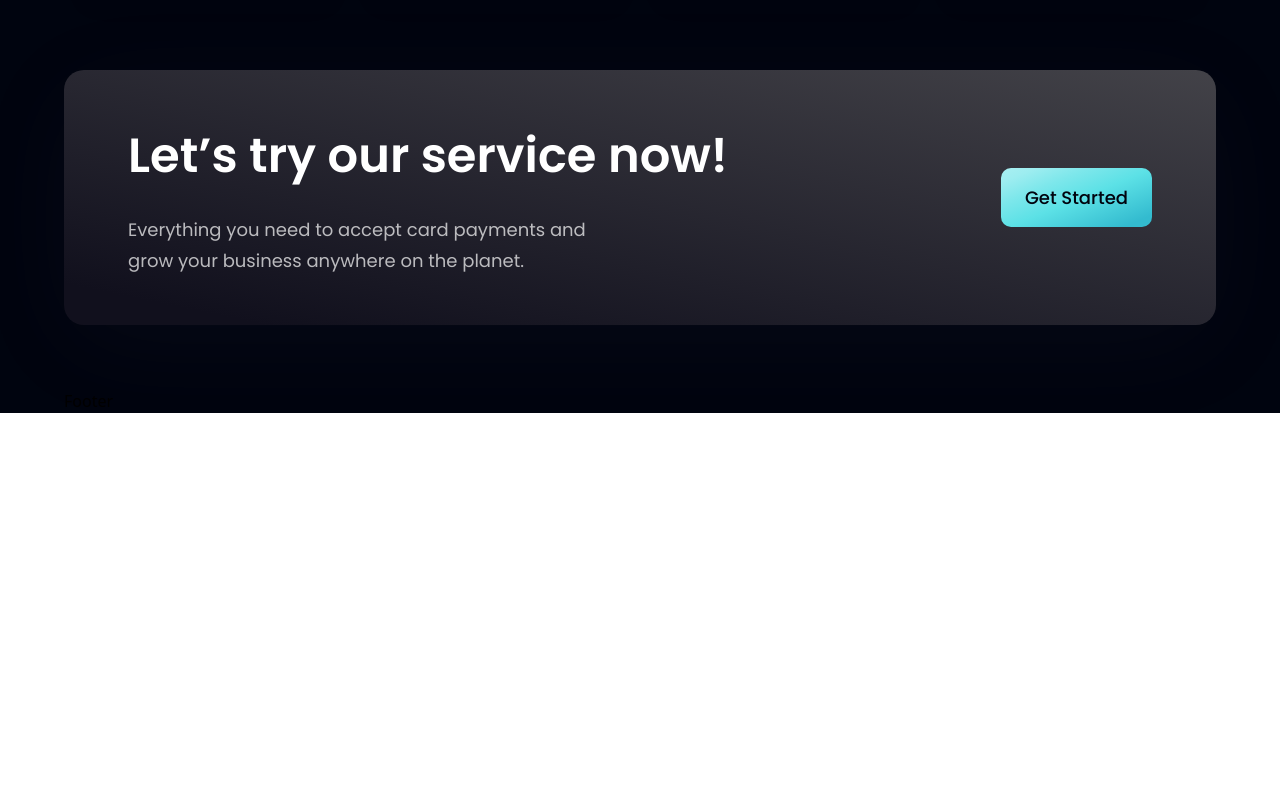
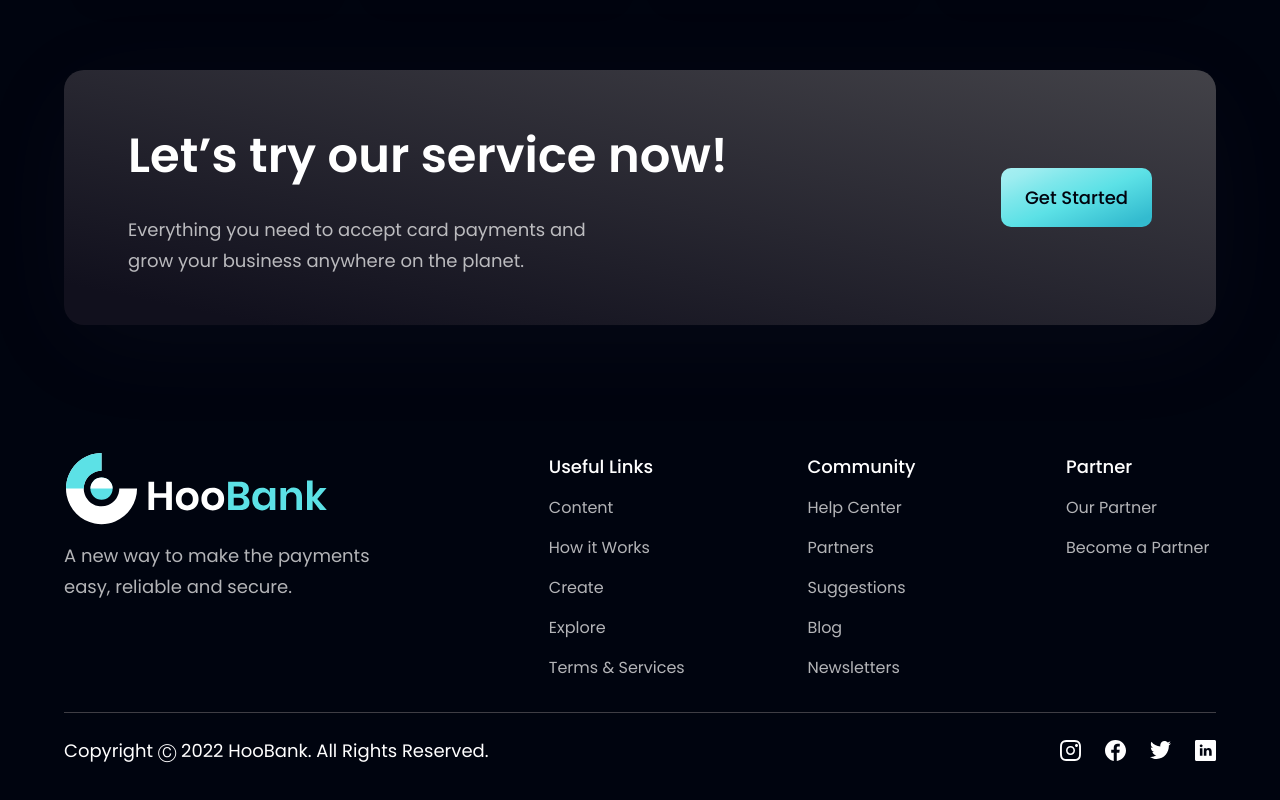
Before and after one commit to joyahmed/dark-web-layout-react, a React (Vite) app: page / in a window 1280 px wide. Shown: the part 3514-4314 px from the top of the page. Before the commit the page ends 3927 px from the top, so only its background shows below. Built offline with nearby package versions, Linux system fonts and the light colour scheme.

Commit message:
✅footer completed

```diff
--- a/src/components/Footer.jsx
+++ b/src/components/Footer.jsx
@@ -1,9 +1,73 @@
-import React from 'react'
+import { logo } from '../assets';
+import { footerLinks, socialMedia } from '../constants';
+import styles from '../styles';
 
-const Footer = () => {
-  return (
-    <div>Footer</div>
-  )
-}
+const Footer = () => (
+	<section
+		className={`${styles.flexCenter} ${styles.paddingY} flex-col`}
+	>
+		<div
+			className={`${styles.flexStart} md:flex-row flex-col mb-8 w-full`}
+		>
+			<div className='flex-[1] flex flex-col justify-start mr-10'>
+				<img
+					src={logo}
+					alt='hoobank'
+					className='w-[266px] h-[72.14px] object-contain'
+				/>
+				<p className={`${styles.paragraph} mt-4 max-w-[312px]`}>
+					A new way to make the payments easy, reliable and secure.
+				</p>
+			</div>
 
-export default Footer
+			<div className='flex-[1.5] w-full flex flex-row justify-between flex-wrap md:mt-0 mt-10'>
+				{footerLinks.map(footerlink => (
+					<div
+						key={footerlink.title}
+						className={`flex flex-col ss:my-0 my-4 min-w-[150px]`}
+					>
+						<h4 className='font-poppins font-medium text-[18px] leading-[27px] text-white'>
+							{footerlink.title}
+						</h4>
+						<ul className='list-none mt-4'>
+							{footerlink.links.map((link, index) => (
+								<li
+									key={link.name}
+									className={`font-poppins font-normal text-[16px] leading-[24px] text-dimWhite hover:text-secondary cursor-pointer ${
+										index !== footerlink.links.length - 1
+											? 'mb-4'
+											: 'mb-0'
+									}`}
+								>
+									{link.name}
+								</li>
+							))}
+						</ul>
+					</div>
+				))}
+			</div>
+		</div>
+
+		<div className='w-full flex justify-between items-center md:flex-row flex-col pt-6 border-t-[1px] border-t-[#3F3E45]'>
+			<p className='font-poppins font-normal text-center text-[18px] leading-[27px] text-white'>
+				Copyright Ⓒ 2022 HooBank. All Rights Reserved.
+			</p>
+
+			<div className='flex flex-row md:mt-0 mt-6'>
+				{socialMedia.map((social, index) => (
+					<img
+						key={social.id}
+						src={social.icon}
+						alt={social.id}
+						className={`w-[21px] h-[21px] object-contain cursor-pointer ${
+							index !== socialMedia.length - 1 ? 'mr-6' : 'mr-0'
+						}`}
+						onClick={() => window.open(social.link)}
+					/>
+				))}
+			</div>
+		</div>
+	</section>
+);
+
+export default Footer;
```
